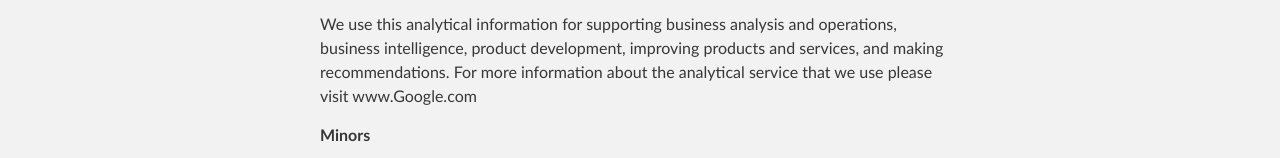
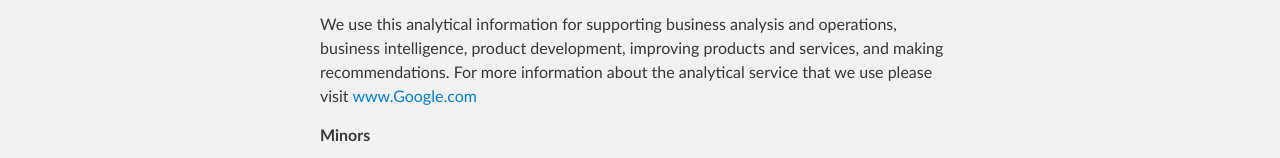
Before and after one commit to EternalStudio/eternalstudio.github.io, a plain HTML site: page index.html in a window 1280 px wide. Shown: the part 916-1074 px from the top of the page. Drawn offline with Linux system fonts and the light colour scheme.

Commit message:
Update index.html

```diff
--- a/index.html
+++ b/index.html
@@ -39,7 +39,7 @@
 AnalyticsGoogle Analytics is a web analysis service provided by Google Inc. (“Google”). Google utilizes the Data collected to track and examine the use of this Application, to prepare reports on its activities and share them with other Google services.
 Google may use the Data collected to contextualize and personalize the ads of its own advertising network.</p>
 
-<p>We use this analytical information for supporting business analysis and operations, business intelligence, product development, improving products and services, and making recommendations. For more information about the analytical service that we use please visit www.Google.com</p>
+<p>We use this analytical information for supporting business analysis and operations, business intelligence, product development, improving products and services, and making recommendations. For more information about the analytical service that we use please visit <a href="www.google.com">www.Google.com</a></p>
 
 <p><strong>Minors</strong></p>
 
```
